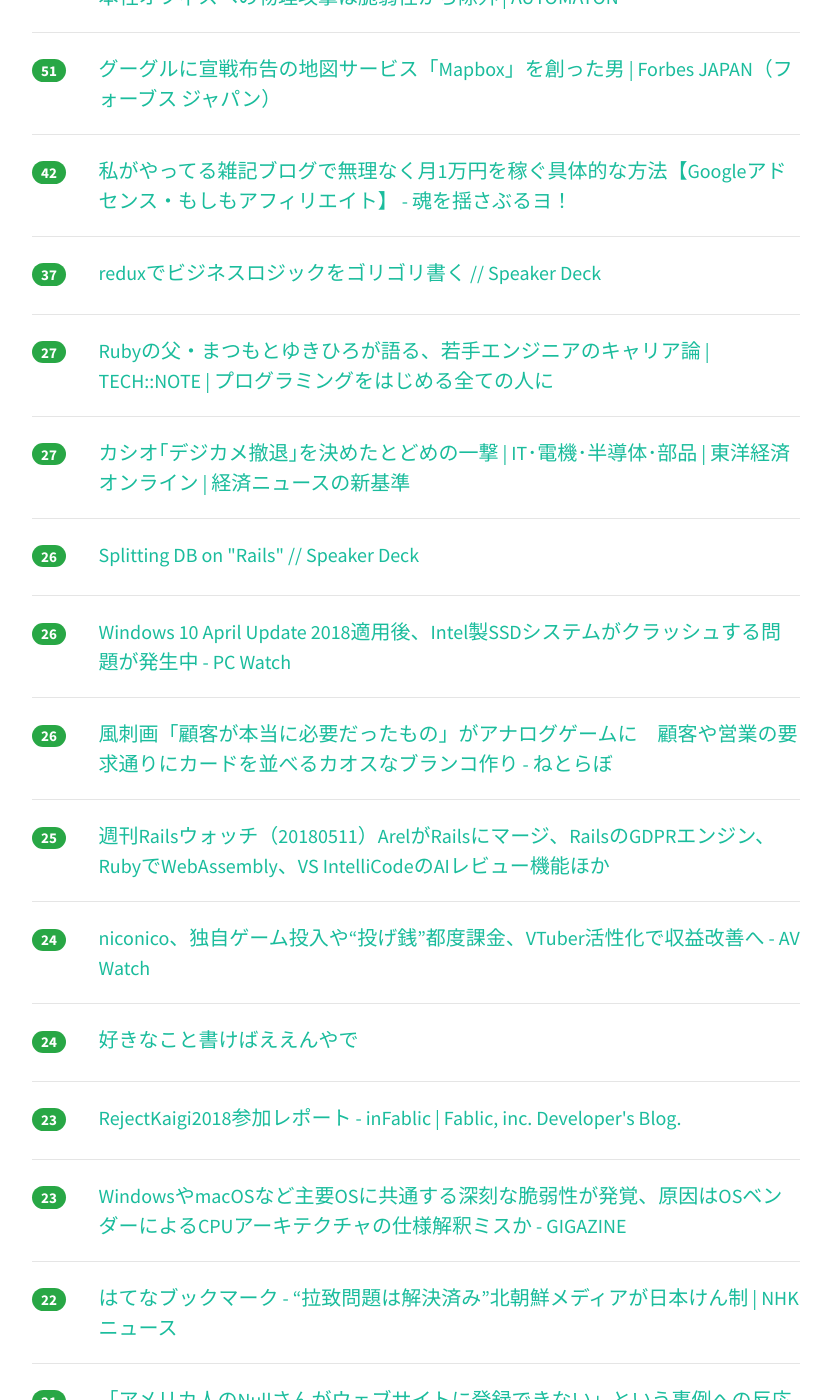
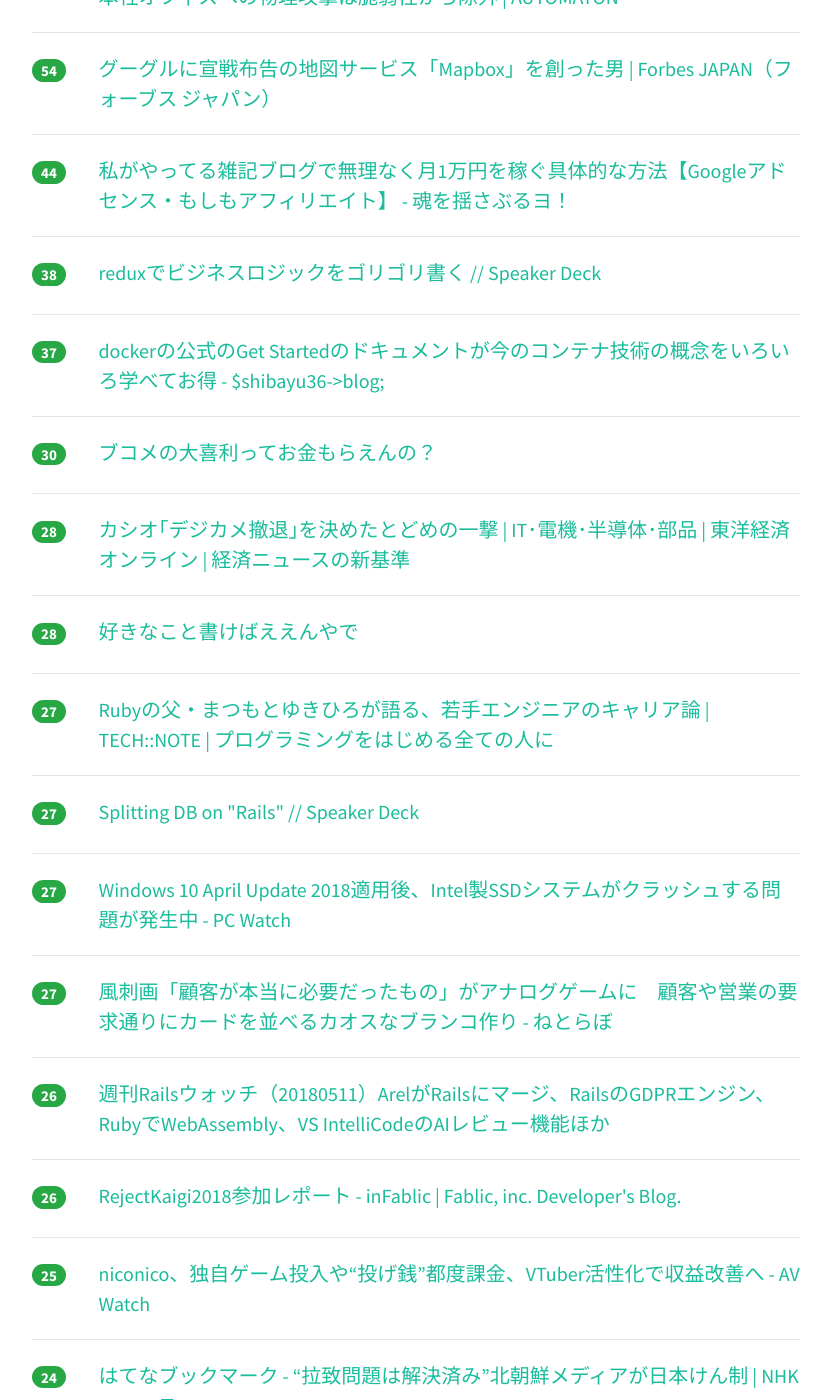
Before and after one commit to yatta47/hatena-matome-site, a Jekyll site: the page built from _posts/2018-05-13-hatena.md, in a window 1280 px wide and 1400 px high, scrolled down 1371 px. Shown: the whole window, without its empty margins (224-1055 px from the left). Built offline with Jekyll 4.4.1, drawn with Linux system fonts in a browser that asks for light colours; nearby versions of some CDN libraries; some of the changed text lies outside the part shown.

Commit message:
Updated 2018-05-13

```diff
--- a/_posts/2018-05-13-hatena.md
+++ b/_posts/2018-05-13-hatena.md
@@ -1,84 +1,104 @@
 ---
 layout: post
 title:  "2018-05-13 はてぶIT"
-date:   2018-05-13 21:00:54
+date:   2018-05-13 22:02:06
 tags: [it-hotentry]
 ---
-57 件のデータあり
+59 件のデータあり
 
 <hr><div class="row">
-<div class="col-1"><span class="badge badge-pill badge-success h2">317</span></div>
+<div class="col-1"><span class="badge badge-pill badge-success h2">341</span></div>
 <div class="col-11"><a href='https://mainichi.jp/articles/20180512/mog/00m/040/007000c' target='_blank'>公文書クライシス：防衛省のファイル名、わざと分かりにくく　「公開請求逃れ」と職員証言 - 毎日新聞</a></div>
 </div>
 <hr>
 <div class="row">
-<div class="col-1"><span class="badge badge-pill badge-success h2">286</span></div>
+<div class="col-1"><span class="badge badge-pill badge-success h2">307</span></div>
+<div class="col-11"><a href='https://anond.hatelabo.jp/20180512231057' target='_blank'>昔は無料だったけど今有料なもの</a></div>
+</div>
+<hr>
+<div class="row">
+<div class="col-1"><span class="badge badge-pill badge-success h2">298</span></div>
 <div class="col-11"><a href='https://news.yahoo.co.jp/byline/yamamotoichiro/20180512-00085145/' target='_blank'>国内Android関連開発市場が周回遅れになっている件(山本一郎) - 個人 - Yahoo!ニュース</a></div>
 </div>
 <hr>
 <div class="row">
-<div class="col-1"><span class="badge badge-pill badge-success h2">281</span></div>
-<div class="col-11"><a href='https://anond.hatelabo.jp/20180512231057' target='_blank'>昔は無料だったけど今有料なもの</a></div>
+<div class="col-1"><span class="badge badge-pill badge-success h2">211</span></div>
+<div class="col-11"><a href='https://qiita.com/isuke/items/7fcc5eb0b985005b7b7c' target='_blank'>コーディングをするときに鼻血がでるほど便利なwebツールリスト(随時更新予定) - Qiita</a></div>
 </div>
 <hr>
 <div class="row">
-<div class="col-1"><span class="badge badge-pill badge-success h2">159</span></div>
+<div class="col-1"><span class="badge badge-pill badge-success h2">166</span></div>
 <div class="col-11"><a href='https://tmtms.hatenablog.com/entry/201805/dns' target='_blank'>DNSで浸透って言っちゃだめなの？ - @tmtms のメモ</a></div>
 </div>
 <hr>
 <div class="row">
-<div class="col-1"><span class="badge badge-pill badge-success h2">156</span></div>
-<div class="col-11"><a href='https://qiita.com/isuke/items/7fcc5eb0b985005b7b7c' target='_blank'>コーディングをするときに鼻血がでるほど便利なwebツールリスト(随時更新予定) - Qiita</a></div>
-</div>
-<hr>
-<div class="row">
-<div class="col-1"><span class="badge badge-pill badge-success h2">131</span></div>
+<div class="col-1"><span class="badge badge-pill badge-success h2">134</span></div>
 <div class="col-11"><a href='https://qiita.com/rana_kualu/items/8dc3f93a7176d9a0f05d' target='_blank'>5000人に聞いた、2018年最先端のフロントエンドツールはこれだ - Qiita</a></div>
 </div>
 <hr>
 <div class="row">
-<div class="col-1"><span class="badge badge-pill badge-success h2">83</span></div>
+<div class="col-1"><span class="badge badge-pill badge-success h2">90</span></div>
 <div class="col-11"><a href='https://anond.hatelabo.jp/20180513112802' target='_blank'>テレビよ、壊れろ</a></div>
 </div>
 <hr>
 <div class="row">
-<div class="col-1"><span class="badge badge-pill badge-success h2">74</span></div>
+<div class="col-1"><span class="badge badge-pill badge-success h2">81</span></div>
+<div class="col-11"><a href='https://qiita.com/koyopro/items/b4569285efc22c6397c6' target='_blank'>GitFlowをやめて本番リリースが楽になった話 - Qiita</a></div>
+</div>
+<hr>
+<div class="row">
+<div class="col-1"><span class="badge badge-pill badge-success h2">75</span></div>
 <div class="col-11"><a href='https://mattn.kaoriya.net/software/lang/c/20180513001637.htm' target='_blank'>Big Sky :: Windows 10 に AF_UNIX が来たので試してみた。</a></div>
 </div>
 <hr>
 <div class="row">
-<div class="col-1"><span class="badge badge-pill badge-success h2">69</span></div>
+<div class="col-1"><span class="badge badge-pill badge-success h2">74</span></div>
 <div class="col-11"><a href='http://blog.gmork.in/entry/yet-another-frontend' target='_blank'>未だ遠いフロントエンド - マルシテイア</a></div>
 </div>
 <hr>
 <div class="row">
-<div class="col-1"><span class="badge badge-pill badge-success h2">62</span></div>
+<div class="col-1"><span class="badge badge-pill badge-success h2">64</span></div>
 <div class="col-11"><a href='https://www.slideshare.net/takafumionaka/perlrubyist-96797887' target='_blank'>Perl使いの国のRubyist</a></div>
 </div>
 <hr>
 <div class="row">
-<div class="col-1"><span class="badge badge-pill badge-success h2">62</span></div>
-<div class="col-11"><a href='https://qiita.com/koyopro/items/b4569285efc22c6397c6' target='_blank'>GitFlowをやめて本番リリースが楽になった話 - Qiita</a></div>
-</div>
-<hr>
-<div class="row">
-<div class="col-1"><span class="badge badge-pill badge-success h2">52</span></div>
+<div class="col-1"><span class="badge badge-pill badge-success h2">56</span></div>
 <div class="col-11"><a href='http://jp.automaton.am/articles/newsjp/20180513-67685/' target='_blank'>Valveが、脆弱性を発見したハッカーに報奨金を贈るプログラム開始。ただし本社オフィスへの物理攻撃は脆弱性から除外 | AUTOMATON</a></div>
 </div>
 <hr>
 <div class="row">
-<div class="col-1"><span class="badge badge-pill badge-success h2">51</span></div>
+<div class="col-1"><span class="badge badge-pill badge-success h2">54</span></div>
 <div class="col-11"><a href='https://forbesjapan.com/articles/detail/21029' target='_blank'>グーグルに宣戦布告の地図サービス「Mapbox」を創った男 | Forbes JAPAN（フォーブス ジャパン）</a></div>
 </div>
 <hr>
 <div class="row">
-<div class="col-1"><span class="badge badge-pill badge-success h2">42</span></div>
+<div class="col-1"><span class="badge badge-pill badge-success h2">44</span></div>
 <div class="col-11"><a href='http://www.tamashii-yusaburuyo.work/entry/%E7%84%A1%E7%90%86%E3%81%AA%E3%81%8F%E6%9C%881%E4%B8%87%E5%86%86%E3%82%92%E7%A8%BC%E3%81%90%E5%85%B7%E4%BD%93%E7%9A%84%E3%81%AA%E6%96%B9%E6%B3%95' target='_blank'>私がやってる雑記ブログで無理なく月1万円を稼ぐ具体的な方法【Googleアドセンス・もしもアフィリエイト】 - 魂を揺さぶるヨ！</a></div>
 </div>
 <hr>
 <div class="row">
+<div class="col-1"><span class="badge badge-pill badge-success h2">38</span></div>
+<div class="col-11"><a href='https://speakerdeck.com/yamatatsu/reduxdebizinesurozitukuwogorigorishu-ku' target='_blank'>reduxでビジネスロジックをゴリゴリ書く // Speaker Deck</a></div>
+</div>
+<hr>
+<div class="row">
 <div class="col-1"><span class="badge badge-pill badge-success h2">37</span></div>
-<div class="col-11"><a href='https://speakerdeck.com/yamatatsu/reduxdebizinesurozitukuwogorigorishu-ku' target='_blank'>reduxでビジネスロジックをゴリゴリ書く // Speaker Deck</a></div>
+<div class="col-11"><a href='http://blog.shibayu36.org/entry/2018/05/13/181341' target='_blank'>dockerの公式のGet Startedのドキュメントが今のコンテナ技術の概念をいろいろ学べてお得 - $shibayu36->blog;</a></div>
+</div>
+<hr>
+<div class="row">
+<div class="col-1"><span class="badge badge-pill badge-success h2">30</span></div>
+<div class="col-11"><a href='https://anond.hatelabo.jp/20180511003336' target='_blank'>ブコメの大喜利ってお金もらえんの？</a></div>
+</div>
+<hr>
+<div class="row">
+<div class="col-1"><span class="badge badge-pill badge-success h2">28</span></div>
+<div class="col-11"><a href='https://toyokeizai.net/articles/-/220541' target='_blank'>カシオ｢デジカメ撤退｣を決めたとどめの一撃 | IT･電機･半導体･部品 | 東洋経済オンライン | 経済ニュースの新基準</a></div>
+</div>
+<hr>
+<div class="row">
+<div class="col-1"><span class="badge badge-pill badge-success h2">28</span></div>
+<div class="col-11"><a href='https://anond.hatelabo.jp/20180513135239' target='_blank'>好きなこと書けばええんやで</a></div>
 </div>
 <hr>
 <div class="row">
@@ -88,42 +108,42 @@ tags: [it-hotentry]
 <hr>
 <div class="row">
 <div class="col-1"><span class="badge badge-pill badge-success h2">27</span></div>
-<div class="col-11"><a href='https://toyokeizai.net/articles/-/220541' target='_blank'>カシオ｢デジカメ撤退｣を決めたとどめの一撃 | IT･電機･半導体･部品 | 東洋経済オンライン | 経済ニュースの新基準</a></div>
+<div class="col-11"><a href='https://speakerdeck.com/izumin5210/splitting-db-on-rails' target='_blank'>Splitting DB on "Rails" // Speaker Deck</a></div>
+</div>
+<hr>
+<div class="row">
+<div class="col-1"><span class="badge badge-pill badge-success h2">27</span></div>
+<div class="col-11"><a href='https://pc.watch.impress.co.jp/docs/news/1121476.html' target='_blank'>Windows 10 April Update 2018適用後、Intel製SSDシステムがクラッシュする問題が発生中 - PC Watch</a></div>
+</div>
+<hr>
+<div class="row">
+<div class="col-1"><span class="badge badge-pill badge-success h2">27</span></div>
+<div class="col-11"><a href='http://nlab.itmedia.co.jp/nl/articles/1805/13/news005.html' target='_blank'>風刺画「顧客が本当に必要だったもの」がアナログゲームに　顧客や営業の要求通りにカードを並べるカオスなブランコ作り - ねとらぼ</a></div>
 </div>
 <hr>
 <div class="row">
 <div class="col-1"><span class="badge badge-pill badge-success h2">26</span></div>
-<div class="col-11"><a href='https://speakerdeck.com/izumin5210/splitting-db-on-rails' target='_blank'>Splitting DB on "Rails" // Speaker Deck</a></div>
+<div class="col-11"><a href='https://techracho.bpsinc.jp/hachi8833/2018_05_11/56296' target='_blank'>週刊Railsウォッチ（20180511）ArelがRailsにマージ、RailsのGDPRエンジン、RubyでWebAssembly、VS IntelliCodeのAIレビュー機能ほか</a></div>
 </div>
 <hr>
 <div class="row">
 <div class="col-1"><span class="badge badge-pill badge-success h2">26</span></div>
-<div class="col-11"><a href='https://pc.watch.impress.co.jp/docs/news/1121476.html' target='_blank'>Windows 10 April Update 2018適用後、Intel製SSDシステムがクラッシュする問題が発生中 - PC Watch</a></div>
-</div>
-<hr>
-<div class="row">
-<div class="col-1"><span class="badge badge-pill badge-success h2">26</span></div>
-<div class="col-11"><a href='http://nlab.itmedia.co.jp/nl/articles/1805/13/news005.html' target='_blank'>風刺画「顧客が本当に必要だったもの」がアナログゲームに　顧客や営業の要求通りにカードを並べるカオスなブランコ作り - ねとらぼ</a></div>
+<div class="col-11"><a href='http://in.fablic.co.jp/entry/2018/05/12/215813' target='_blank'>RejectKaigi2018参加レポート - inFablic | Fablic, inc. Developer's Blog.</a></div>
 </div>
 <hr>
 <div class="row">
 <div class="col-1"><span class="badge badge-pill badge-success h2">25</span></div>
-<div class="col-11"><a href='https://techracho.bpsinc.jp/hachi8833/2018_05_11/56296' target='_blank'>週刊Railsウォッチ（20180511）ArelがRailsにマージ、RailsのGDPRエンジン、RubyでWebAssembly、VS IntelliCodeのAIレビュー機能ほか</a></div>
-</div>
-<hr>
-<div class="row">
-<div class="col-1"><span class="badge badge-pill badge-success h2">24</span></div>
 <div class="col-11"><a href='https://av.watch.impress.co.jp/docs/news/1121406.html' target='_blank'>niconico、独自ゲーム投入や“投げ銭”都度課金、VTuber活性化で収益改善へ - AV Watch</a></div>
 </div>
 <hr>
 <div class="row">
 <div class="col-1"><span class="badge badge-pill badge-success h2">24</span></div>
-<div class="col-11"><a href='https://anond.hatelabo.jp/20180513135239' target='_blank'>好きなこと書けばええんやで</a></div>
+<div class="col-11"><a href='http://b.hatena.ne.jp/entry/s/www3.nhk.or.jp/news/html/20180512/k10011436441000.html' target='_blank'>はてなブックマーク - “拉致問題は解決済み”北朝鮮メディアが日本けん制 | NHKニュース</a></div>
 </div>
 <hr>
 <div class="row">
-<div class="col-1"><span class="badge badge-pill badge-success h2">23</span></div>
-<div class="col-11"><a href='http://in.fablic.co.jp/entry/2018/05/12/215813' target='_blank'>RejectKaigi2018参加レポート - inFablic | Fablic, inc. Developer's Blog.</a></div>
+<div class="col-1"><span class="badge badge-pill badge-success h2">24</span></div>
+<div class="col-11"><a href='https://note.mu/daioki/n/n0acef90fe21f' target='_blank'>キーボードの沼｜大沖｜note</a></div>
 </div>
 <hr>
 <div class="row">
@@ -132,8 +152,13 @@ tags: [it-hotentry]
 </div>
 <hr>
 <div class="row">
+<div class="col-1"><span class="badge badge-pill badge-success h2">23</span></div>
+<div class="col-11"><a href='https://speakerdeck.com/rrreeeyyy/wsa02-rrreeeyyy' target='_blank'>エンジニアリングをちゃんとやる あるいは 人類の平和 について / wsa02-rrreeeyyy // Speaker Deck</a></div>
+</div>
+<hr>
+<div class="row">
 <div class="col-1"><span class="badge badge-pill badge-success h2">22</span></div>
-<div class="col-11"><a href='http://b.hatena.ne.jp/entry/s/www3.nhk.or.jp/news/html/20180512/k10011436441000.html' target='_blank'>はてなブックマーク - “拉致問題は解決済み”北朝鮮メディアが日本けん制 | NHKニュース</a></div>
+<div class="col-11"><a href='http://nlab.itmedia.co.jp/nl/articles/1805/13/news014.html' target='_blank'>入りきらなければ移動式書架を導入すればいいじゃない　本好きの夢が詰まった同人誌『せっかくだから俺はこの動く本棚を選ぶぜ』 - ねとらぼ</a></div>
 </div>
 <hr>
 <div class="row">
@@ -148,32 +173,22 @@ tags: [it-hotentry]
 <hr>
 <div class="row">
 <div class="col-1"><span class="badge badge-pill badge-success h2">21</span></div>
-<div class="col-11"><a href='https://note.mu/daioki/n/n0acef90fe21f' target='_blank'>キーボードの沼｜大沖｜note</a></div>
+<div class="col-11"><a href='http://blog.ingage.jp/entry/2018/05/12/215343' target='_blank'>Ruby 関西でマルチテナントアプリの発表してきました - インゲージ開発者ブログ</a></div>
 </div>
 <hr>
 <div class="row">
 <div class="col-1"><span class="badge badge-pill badge-success h2">21</span></div>
-<div class="col-11"><a href='http://blog.shibayu36.org/entry/2018/05/13/181341' target='_blank'>dockerの公式のGet Startedのドキュメントが今のコンテナ技術の概念をいろいろ学べてお得 - $shibayu36->blog;</a></div>
+<div class="col-11"><a href='https://www.lifehacker.jp/2018/05/how-to-instantly-open-any-safari-link-in-a-new-tab-on.html' target='_blank'>iPhoneのSafariで新規タブを簡単に開く方法 | ライフハッカー［日本版］</a></div>
 </div>
 <hr>
 <div class="row">
 <div class="col-1"><span class="badge badge-pill badge-success h2">20</span></div>
-<div class="col-11"><a href='http://nlab.itmedia.co.jp/nl/articles/1805/13/news014.html' target='_blank'>入りきらなければ移動式書架を導入すればいいじゃない　本好きの夢が詰まった同人誌『せっかくだから俺はこの動く本棚を選ぶぜ』 - ねとらぼ</a></div>
-</div>
-<hr>
-<div class="row">
-<div class="col-1"><span class="badge badge-pill badge-success h2">20</span></div>
-<div class="col-11"><a href='https://anond.hatelabo.jp/20180511003336' target='_blank'>ブコメの大喜利ってお金もらえんの？</a></div>
+<div class="col-11"><a href='https://speakerdeck.com/yuzutas0/20180425' target='_blank'>データ集計業務を半年で300案件捌いて見えてきた勘所 / 20180425 // Speaker Deck</a></div>
 </div>
 <hr>
 <div class="row">
 <div class="col-1"><span class="badge badge-pill badge-success h2">19</span></div>
 <div class="col-11"><a href='http://mattak.hatenablog.com/entry/2018/05/13/001822' target='_blank'>プロジェクト全体のコードの行数からいい感じかどうか知りたい - mattak's blog</a></div>
-</div>
-<hr>
-<div class="row">
-<div class="col-1"><span class="badge badge-pill badge-success h2">19</span></div>
-<div class="col-11"><a href='http://blog.ingage.jp/entry/2018/05/12/215343' target='_blank'>Ruby 関西でマルチテナントアプリの発表してきました - インゲージ開発者ブログ</a></div>
 </div>
 <hr>
 <div class="row">
@@ -197,16 +212,6 @@ tags: [it-hotentry]
 </div>
 <hr>
 <div class="row">
-<div class="col-1"><span class="badge badge-pill badge-success h2">17</span></div>
-<div class="col-11"><a href='https://www.lifehacker.jp/2018/05/how-to-instantly-open-any-safari-link-in-a-new-tab-on.html' target='_blank'>iPhoneのSafariで新規タブを簡単に開く方法 | ライフハッカー［日本版］</a></div>
-</div>
-<hr>
-<div class="row">
-<div class="col-1"><span class="badge badge-pill badge-success h2">16</span></div>
-<div class="col-11"><a href='https://speakerdeck.com/rrreeeyyy/wsa02-rrreeeyyy' target='_blank'>エンジニアリングをちゃんとやる あるいは 人類の平和 について / wsa02-rrreeeyyy // Speaker Deck</a></div>
-</div>
-<hr>
-<div class="row">
 <div class="col-1"><span class="badge badge-pill badge-success h2">15</span></div>
 <div class="col-11"><a href='http://hokoxjouhou.blog105.fc2.com/blog-entry-1172.html' target='_blank'>楽天Payで全店10%ポイントバックキャンペーンやってるよ - 情報管理LOG</a></div>
 </div>
@@ -214,6 +219,11 @@ tags: [it-hotentry]
 <div class="row">
 <div class="col-1"><span class="badge badge-pill badge-success h2">15</span></div>
 <div class="col-11"><a href='https://design.bizreach.co.jp/archives/949' target='_blank'>なぜデザイナーがコーディングやプログラミングを学ばなければならないのか | BIZREACH Designer Blog</a></div>
+</div>
+<hr>
+<div class="row">
+<div class="col-1"><span class="badge badge-pill badge-success h2">15</span></div>
+<div class="col-11"><a href='http://matuda-kta.hateblo.jp/entry/2018/05/12/190158' target='_blank'>サイボウズが売っているのはグループウェアではなく「信頼」なのだと感じた理由 - 松田軽太の日記</a></div>
 </div>
 <hr>
 <div class="row">
@@ -227,16 +237,6 @@ tags: [it-hotentry]
 </div>
 <hr>
 <div class="row">
-<div class="col-1"><span class="badge badge-pill badge-success h2">14</span></div>
-<div class="col-11"><a href='http://matuda-kta.hateblo.jp/entry/2018/05/12/190158' target='_blank'>サイボウズが売っているのはグループウェアではなく「信頼」なのだと感じた理由 - 松田軽太の日記</a></div>
-</div>
-<hr>
-<div class="row">
-<div class="col-1"><span class="badge badge-pill badge-success h2">14</span></div>
-<div class="col-11"><a href='https://speakerdeck.com/yuzutas0/20180425' target='_blank'>データ集計業務を半年で300案件捌いて見えてきた勘所 / 20180425 // Speaker Deck</a></div>
-</div>
-<hr>
-<div class="row">
 <div class="col-1"><span class="badge badge-pill badge-success h2">13</span></div>
 <div class="col-11"><a href='http://blog.sushi.money/entry/2018/05/13/012741' target='_blank'>キャッシュレス生活2018 in 京都 - hitode909の日記</a></div>
 </div>
@@ -244,6 +244,16 @@ tags: [it-hotentry]
 <div class="row">
 <div class="col-1"><span class="badge badge-pill badge-success h2">13</span></div>
 <div class="col-11"><a href='https://japanese.engadget.com/2018/05/10/macbook-pro-pc-matebook-pro-6-15/' target='_blank'>ベゼル細っ！なMacBook Pro対抗PC「MateBook X Pro」ファーウェイが6月15日国内発売 - Engadget 日本版</a></div>
+</div>
+<hr>
+<div class="row">
+<div class="col-1"><span class="badge badge-pill badge-success h2">13</span></div>
+<div class="col-11"><a href='https://www.bloomberg.co.jp/news/articles/2018-05-12/P8LBM96KLVRC01' target='_blank'>金融庁がスルガ銀警告、経緯知る役職員解雇は検査忌避の可能性―日経 - Bloomberg</a></div>
+</div>
+<hr>
+<div class="row">
+<div class="col-1"><span class="badge badge-pill badge-success h2">13</span></div>
+<div class="col-11"><a href='http://kachibito.net/css/del-ins-pair' target='_blank'>CSSスニペット：文章の一部を訂正した風のスタイル | かちびと.net</a></div>
 </div>
 <hr>
 <div class="row">
@@ -263,26 +273,26 @@ tags: [it-hotentry]
 <hr>
 <div class="row">
 <div class="col-1"><span class="badge badge-pill badge-success h2">12</span></div>
+<div class="col-11"><a href='https://github.com/danistefanovic/build-your-own-x' target='_blank'>GitHub - danistefanovic/build-your-own-x: 🤓 Build your own `insert technology here`. A curated collection of project-based programming tutorials.</a></div>
+</div>
+<hr>
+<div class="row">
+<div class="col-1"><span class="badge badge-pill badge-success h2">12</span></div>
 <div class="col-11"><a href='https://applech2.com/archives/20180512-gitstars-search-fav-github-repos.html' target='_blank'>GitHubでスターを付けたリポジトリを瞬時に検索＆表示することが出来るMac用アプリ「GitStars」がリリース。 | AAPL Ch.</a></div>
 </div>
 <hr>
 <div class="row">
-<div class="col-1"><span class="badge badge-pill badge-success h2">11</span></div>
-<div class="col-11"><a href='https://www.bloomberg.co.jp/news/articles/2018-05-12/P8LBM96KLVRC01' target='_blank'>金融庁がスルガ銀警告、経緯知る役職員解雇は検査忌避の可能性―日経 - Bloomberg</a></div>
+<div class="col-1"><span class="badge badge-pill badge-success h2">10</span></div>
+<div class="col-11"><a href='https://tsugu.org/' target='_blank'>tsugu.org</a></div>
 </div>
 <hr>
 <div class="row">
-<div class="col-1"><span class="badge badge-pill badge-success h2">11</span></div>
-<div class="col-11"><a href='http://kachibito.net/css/del-ins-pair' target='_blank'>CSSスニペット：文章の一部を訂正した風のスタイル | かちびと.net</a></div>
+<div class="col-1"><span class="badge badge-pill badge-success h2">9</span></div>
+<div class="col-11"><a href='https://qiita.com/uint256_t/items/01308b46ea839ba4a919' target='_blank'>Webブラウザの作り方 - Qiita</a></div>
 </div>
 <hr>
 <div class="row">
-<div class="col-1"><span class="badge badge-pill badge-success h2">10</span></div>
-<div class="col-11"><a href='https://github.com/danistefanovic/build-your-own-x' target='_blank'>GitHub - danistefanovic/build-your-own-x: 🤓 Build your own `insert technology here`. A curated collection of project-based programming tutorials.</a></div>
-</div>
-<hr>
-<div class="row">
-<div class="col-1"><span class="badge badge-pill badge-success h2">7</span></div>
+<div class="col-1"><span class="badge badge-pill badge-success h2">8</span></div>
 <div class="col-11"><a href='https://favstar.fm/pro' target='_blank'>Pro Membership</a></div>
 </div>
 <hr>
```
